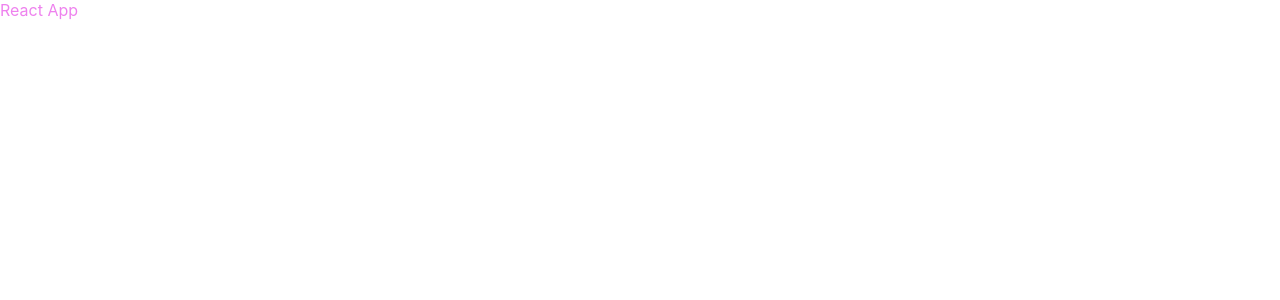
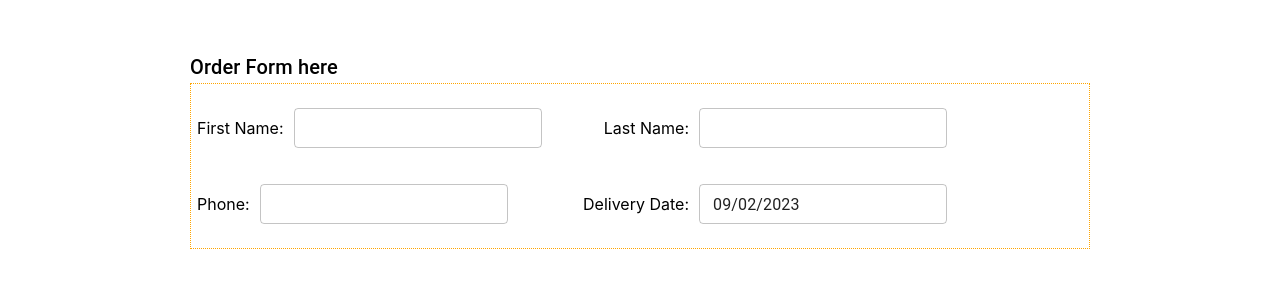
Before and after one commit to we5a/react-form-stepper, a React (Create React App) app: page /order in a window 1280 px wide. Shown: the top 300 px of the page. Built offline with nearby package versions, Linux system fonts and the light colour scheme.

Commit message:
Add inputs

```diff
--- /dev/null
+++ b/src/AppRoutes.tsx
@@ -0,0 +1,14 @@
+import { Route, Routes } from "react-router-dom";
+import { OrderForm } from "./pages";
+import App from "./App";
+
+const AppRoutes = () => {
+  return (
+    <Routes>
+      <Route path="/" element={<App />} />
+      <Route path="/order" element={<OrderForm />} />
+    </Routes>
+  );
+};
+
+export default AppRoutes;
--- a/src/index.tsx
+++ b/src/index.tsx
@@ -1,15 +1,18 @@
-import React from 'react';
-import ReactDOM from 'react-dom/client';
-import './index.css';
-import App from './App';
-import reportWebVitals from './reportWebVitals';
+import React from "react";
+import ReactDOM from "react-dom/client";
+import "./index.css";
+import reportWebVitals from "./reportWebVitals";
+import { BrowserRouter } from "react-router-dom";
+import AppRoutes from "./AppRoutes";
 
 const root = ReactDOM.createRoot(
-  document.getElementById('root') as HTMLElement
+  document.getElementById("root") as HTMLElement
 );
 root.render(
   <React.StrictMode>
-    <App />
+    <BrowserRouter>
+      <AppRoutes />
+    </BrowserRouter>
   </React.StrictMode>
 );
 
--- /dev/null
+++ b/src/pages/OrderForm/OrderForm.module.scss
@@ -0,0 +1,36 @@
+.container {
+  max-width: 900px;
+  margin: 4% auto;
+}
+
+.form {
+  padding: 6px;
+  display: flex;
+  flex-direction: column;
+  justify-content: center;
+  border: 1px dotted orange;
+}
+
+.title {
+  margin-bottom: 24px;
+}
+
+.inputElement {
+  display: flex;
+  align-items: center;
+
+  label {
+    margin-right: 10px;
+  }
+}
+
+.inputRow {
+  margin: 18px 0;
+  max-width: 750px;
+  display: flex;
+  justify-content: space-between;
+}
+
+.datePicker {
+  height: 40px;
+}
--- /dev/null
+++ b/src/pages/OrderForm/OrderForm.tsx
@@ -0,0 +1,67 @@
+import type { FC } from "react";
+import TextField from "@mui/material/TextField";
+import { Typography } from "@mui/material";
+import { AdapterDayjs } from "@mui/x-date-pickers/AdapterDayjs";
+import dayjs, { Dayjs } from "dayjs";
+import { LocalizationProvider } from "@mui/x-date-pickers/LocalizationProvider";
+import { DatePicker } from "@mui/x-date-pickers/DatePicker";
+
+import styles from "./OrderForm.module.scss";
+
+const OrderForm: FC = () => {
+  return (
+    <div className={styles.container}>
+      <Typography component={"h4"} variant="h6" className={styles.title}>
+        {" "}
+        Order Form here
+      </Typography>
+
+      <div className={styles.form}>
+        <div className={styles.inputRow}>
+          <div className={styles.inputElement}>
+            <label htmlFor="first-name">First Name:</label>
+            <TextField id="first-name" size="small" />
+          </div>
+
+          <div className={styles.inputElement}>
+            <label htmlFor="first-name">Last Name:</label>
+            <TextField id="first-name" size="small" />
+          </div>
+        </div>
+
+        <div className={styles.inputRow}>
+          <div className={styles.inputElement}>
+            <label htmlFor="phone">Phone:</label>
+            <TextField id="phone" size="small" />
+          </div>
+
+          <div className={styles.inputElement}>
+            <label htmlFor="datepicker">Delivery Date:</label>
+            <LocalizationProvider dateAdapter={AdapterDayjs}>
+              <DatePicker
+                defaultValue={dayjs("2023-09-02")}
+                disablePast
+                className={styles.datePicker}
+                slotProps={{ textField: { size: 'small', id: 'datepicker' } }}
+              />
+            </LocalizationProvider>
+          </div>
+
+
+        </div>
+      </div>
+    </div>
+  );
+};
+
+export default OrderForm;
+
+/*
+first name
+last name
+
+phone
+date
+
+some view
+*/
--- /dev/null
+++ b/src/pages/index.ts
@@ -0,0 +1,3 @@
+import OrderForm from "./OrderForm/OrderForm";
+
+export { OrderForm };
```
Also changed, not shown: package.json (+8 -0 lines), requirements.txt (added), 1 other file (tests, documents, lock files or other folders).
